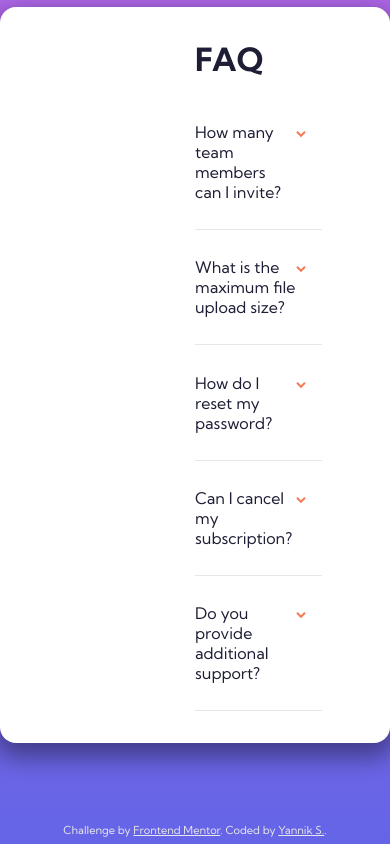
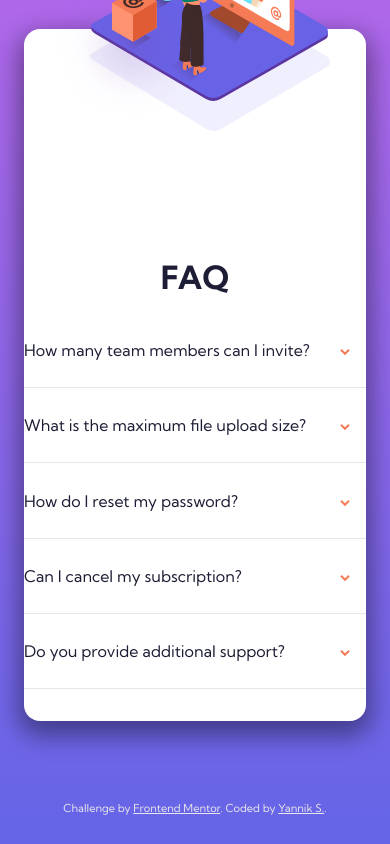
Before and after one commit to YannikS14/faq-accordion-card-main, a plain HTML site: page index.html in a window 390 px wide. Drawn offline with Linux system fonts and the light colour scheme.

Commit message:
Add content-properties for images Add media query for mobile devices

```diff
--- a/style.css
+++ b/style.css
@@ -27,6 +27,7 @@ body {
   flex-direction: column;
   align-items: center;
   justify-content: center;
+  padding: 0 1.5rem;
 }
 
 h1 {
@@ -49,7 +50,6 @@ h1 {
   display: flex;
   flex-direction: column;
   justify-content: center;
-  position: relative;
 }
 
 .img-desktop-wrapper {
@@ -57,6 +57,7 @@ h1 {
 }
 
 .img-desktop {
+  content: url(./images/illustration-woman-online-desktop.svg);
   position: relative;
   left: -80px;
   z-index: 10;
@@ -68,6 +69,7 @@ h1 {
 }
 
 .img-box {
+  content: url(./images/illustration-box-desktop.svg);
   position: absolute;
   top: 140px;
   left: -93px;
@@ -75,10 +77,10 @@ h1 {
 
 .img-bg-wrapper {
   position: relative;
-  /* overflow: hidden; */
 }
 
 .img-bg {
+  content: url(./images/bg-pattern-desktop.svg);
   position: absolute;
   top: -730px;
   left: -575px;
@@ -146,3 +148,54 @@ h1 {
 .attribution a {
   color: var(--neutral-light-grayish-blue);
 }
+
+@media (max-width: 1000px) {
+  .wrapper {
+    flex-direction: column;
+    width: 100%;
+    align-items: center;
+  }
+
+  .images-wrapper {
+    position: relative;
+    left: 0;
+    top: -140px;
+  }
+
+  .img-box-wrapper {
+    display: none;
+  }
+
+  .img-desktop-wrapper {
+    overflow: visible;
+  }
+
+  .img-desktop {
+    content: url(./images/illustration-woman-online-mobile.svg);
+    left: 0;
+    z-index: 10;
+  }
+
+  .img-bg {
+    content: url(./images/bg-pattern-mobile.svg);
+    position: absolute;
+    top: -90px;
+    left: 28px;
+    z-index: 5;
+  }
+
+  .accordion {
+    min-width: 95%;
+    align-items: center;
+  }
+
+  .accordion-element {
+    min-width: 100%;
+    max-width: 100%;
+  }
+
+  .answer {
+    min-width: 100%;
+    font-size: 0.85rem;
+  }
+}
```
